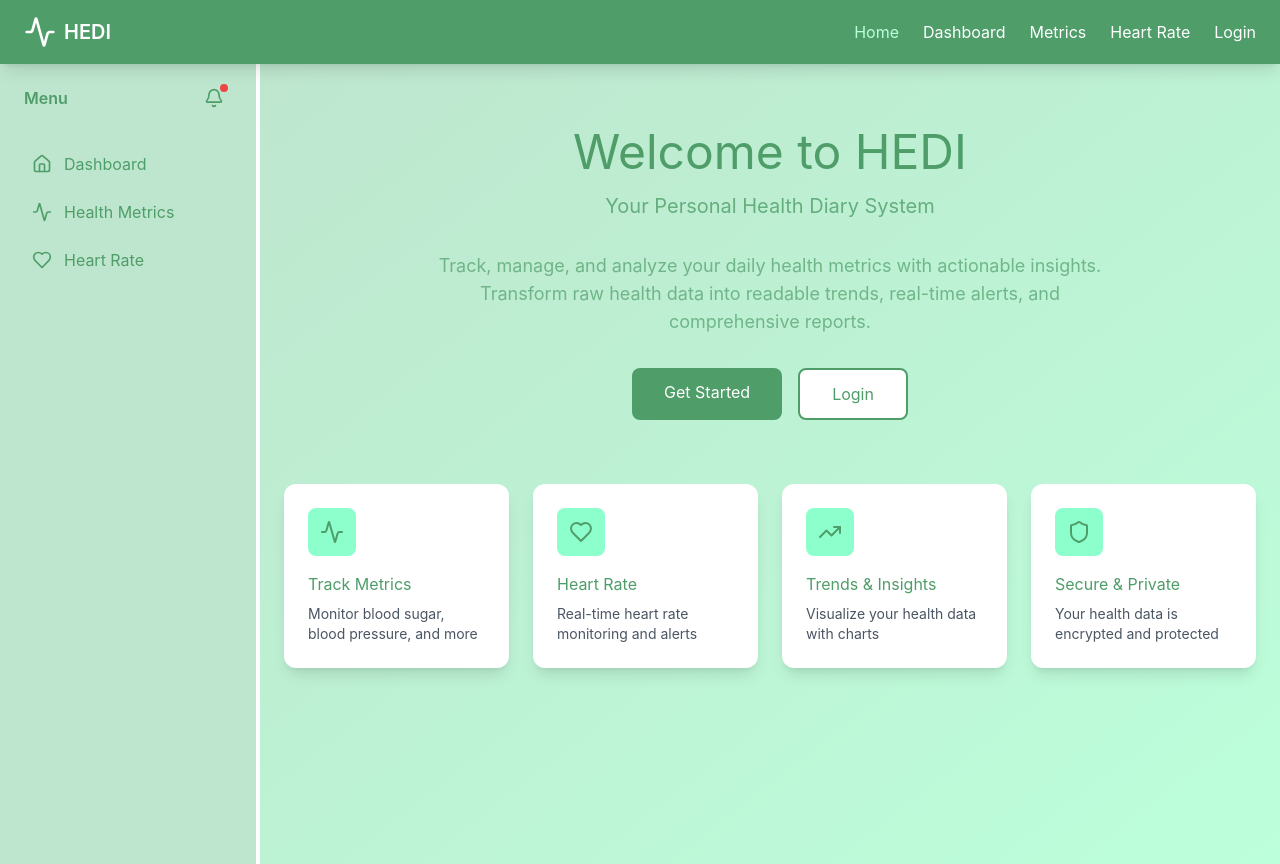
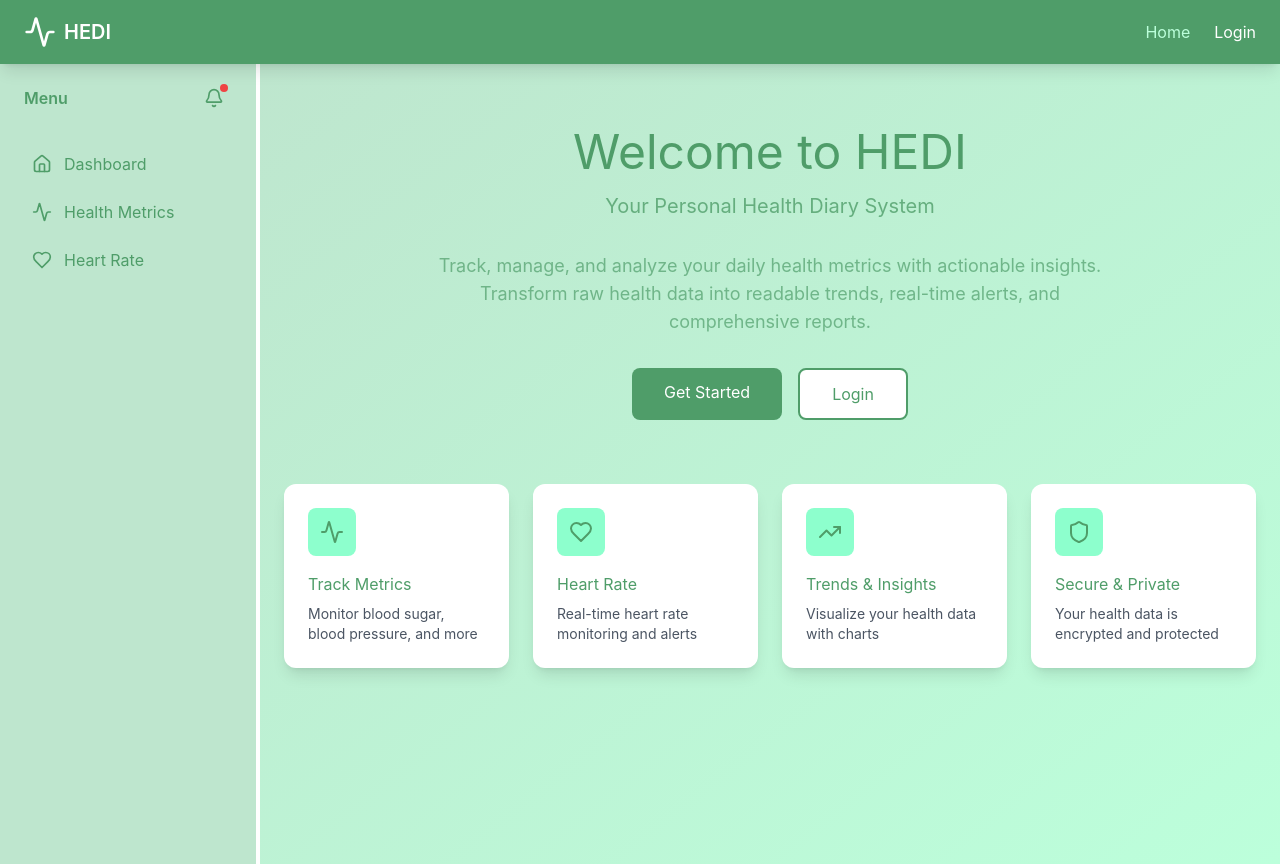
Before and after one commit to MHN176350/HEDI_UI, a React (Vite) app: page / in a window 1280 px wide. Built offline with nearby package versions, Linux system fonts and the light colour scheme.

Commit message:
update navbar

```diff
--- a/src/components/Navbar.jsx
+++ b/src/components/Navbar.jsx
@@ -20,24 +20,6 @@ export default function Navbar() {
             Home
           </Link>
           <Link
-            to="/dashboard"
-            className={`hover:text-[#bcffdb] transition-colors ${location.pathname === '/dashboard' ? 'text-[#bcffdb]' : ''}`}
-          >
-            Dashboard
-          </Link>
-          <Link
-            to="/metrics"
-            className={`hover:text-[#bcffdb] transition-colors ${location.pathname === '/metrics' ? 'text-[#bcffdb]' : ''}`}
-          >
-            Metrics
-          </Link>
-          <Link
-            to="/heart-rate"
-            className={`hover:text-[#bcffdb] transition-colors ${location.pathname === '/heart-rate' ? 'text-[#bcffdb]' : ''}`}
-          >
-            Heart Rate
-          </Link>
-          <Link
             to="/login"
             className={`hover:text-[#bcffdb] transition-colors ${location.pathname === '/login' ? 'text-[#bcffdb]' : ''}`}
           >
```
